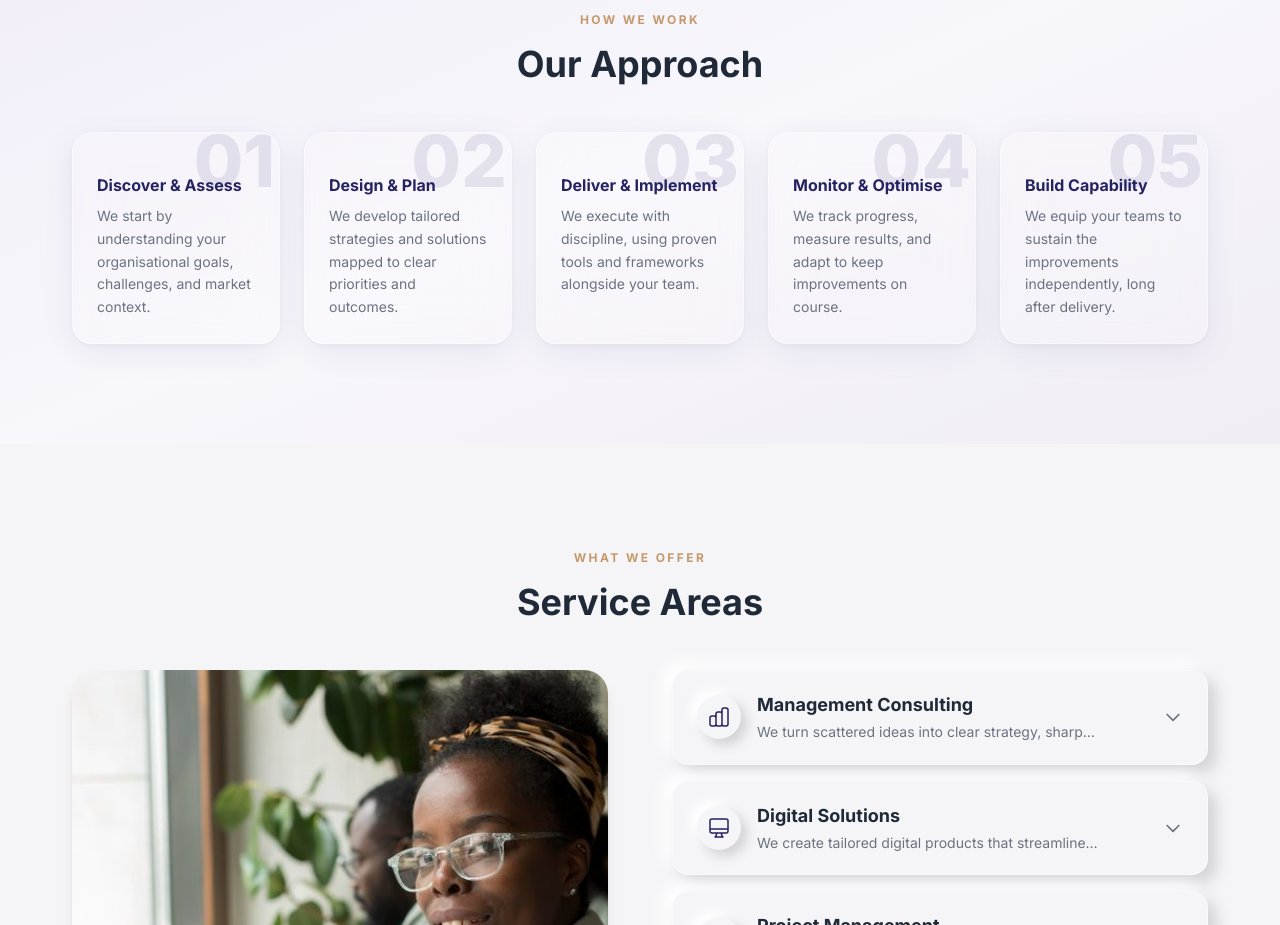
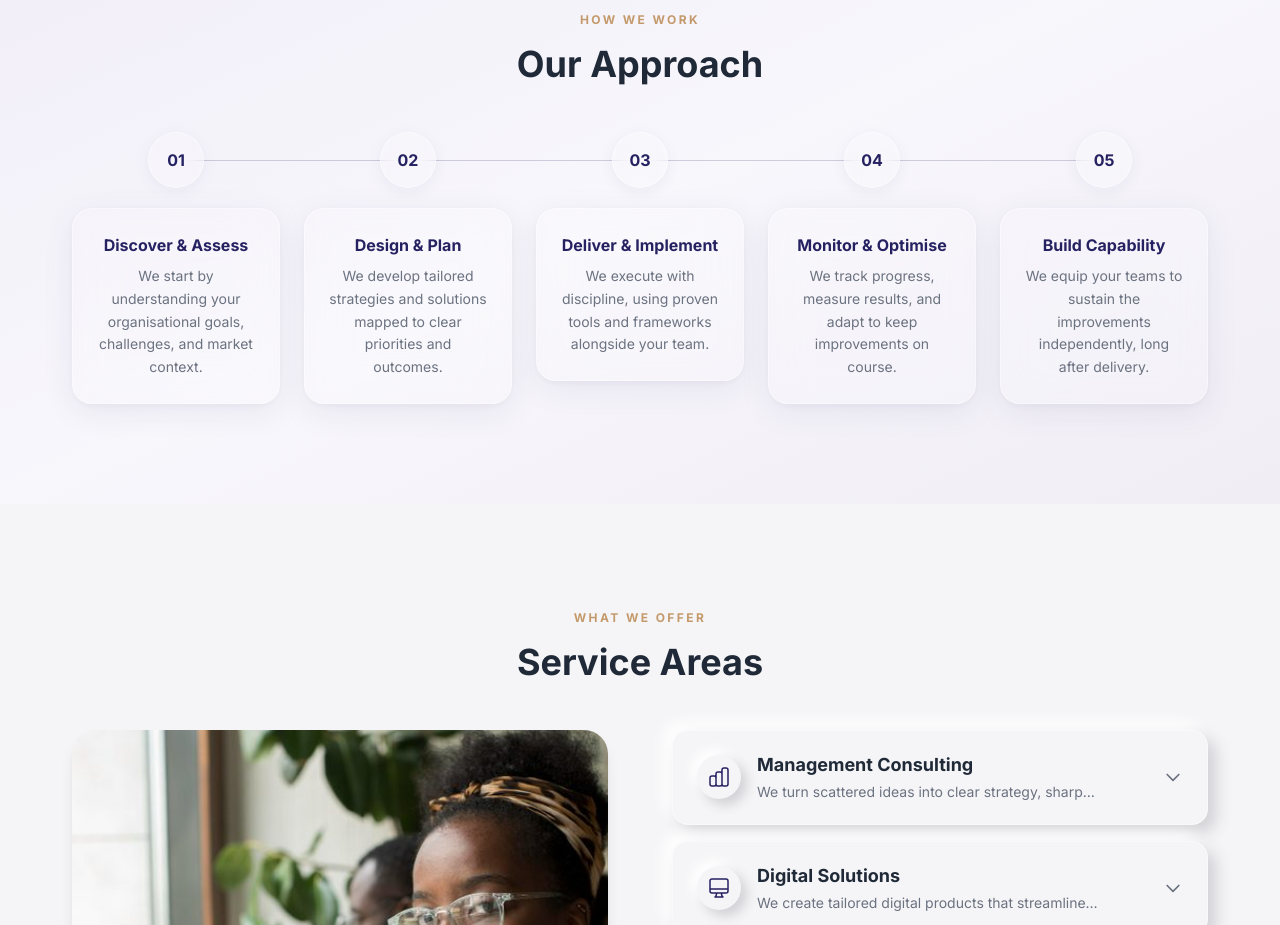
Before and after one commit to King-odysseus/TijhaWebsite, a React (Vite) app: page /services in a window 1280 px wide. Shown: the part 1480-2405 px from the top of the page. Built offline with nearby package versions, Linux system fonts and the light colour scheme.

Commit message:
design: present Our Approach as connected horizontal timeline

```diff
--- a/src/pages/ServicesPage.jsx
+++ b/src/pages/ServicesPage.jsx
@@ -200,18 +200,16 @@ function ServicesPage() {
             <span className="inline-block text-xs font-bold uppercase tracking-[0.2em] text-bronze mb-4">How We Work</span>
             <h2 className="text-xl sm:text-2xl md:text-3xl lg:text-4xl font-bold text-brand-dark">Our Approach</h2>
           </div>
-          <div className="grid grid-cols-1 sm:grid-cols-2 lg:grid-cols-5 gap-6">
+          <div className="relative grid grid-cols-1 sm:grid-cols-2 lg:grid-cols-5 gap-8 lg:gap-6">
+            {/* Connecting line running through the numbered circles (desktop only) */}
+            <div className="pointer-events-none absolute top-7 left-[10%] right-[10%] h-px bg-indigo/20 hidden lg:block" />
             {approach.map((s) => (
-              <div key={s.step} className="glass-card relative overflow-hidden p-6 pt-10">
-                {/* Large translucent step number watermark behind the content */}
-                <span
-                  aria-hidden="true"
-                  className="pointer-events-none absolute -top-2 right-1 select-none text-7xl font-black leading-none text-indigo/10"
-                >
-                  {s.step}
-                </span>
-                <h3 className="relative z-10 text-base font-bold text-indigo mb-2">{s.title}</h3>
-                <p className="relative z-10 text-sm text-brand-body leading-relaxed">{s.desc}</p>
+              <div key={s.step} className="flex flex-col items-center text-center">
+                <div className="glass-circle relative z-10 w-14 h-14 mb-5 text-indigo font-bold">{s.step}</div>
+                <div className="glass-card p-6">
+                  <h3 className="text-base font-bold text-indigo mb-2">{s.title}</h3>
+                  <p className="text-sm text-brand-body leading-relaxed">{s.desc}</p>
+                </div>
               </div>
             ))}
           </div>
```
